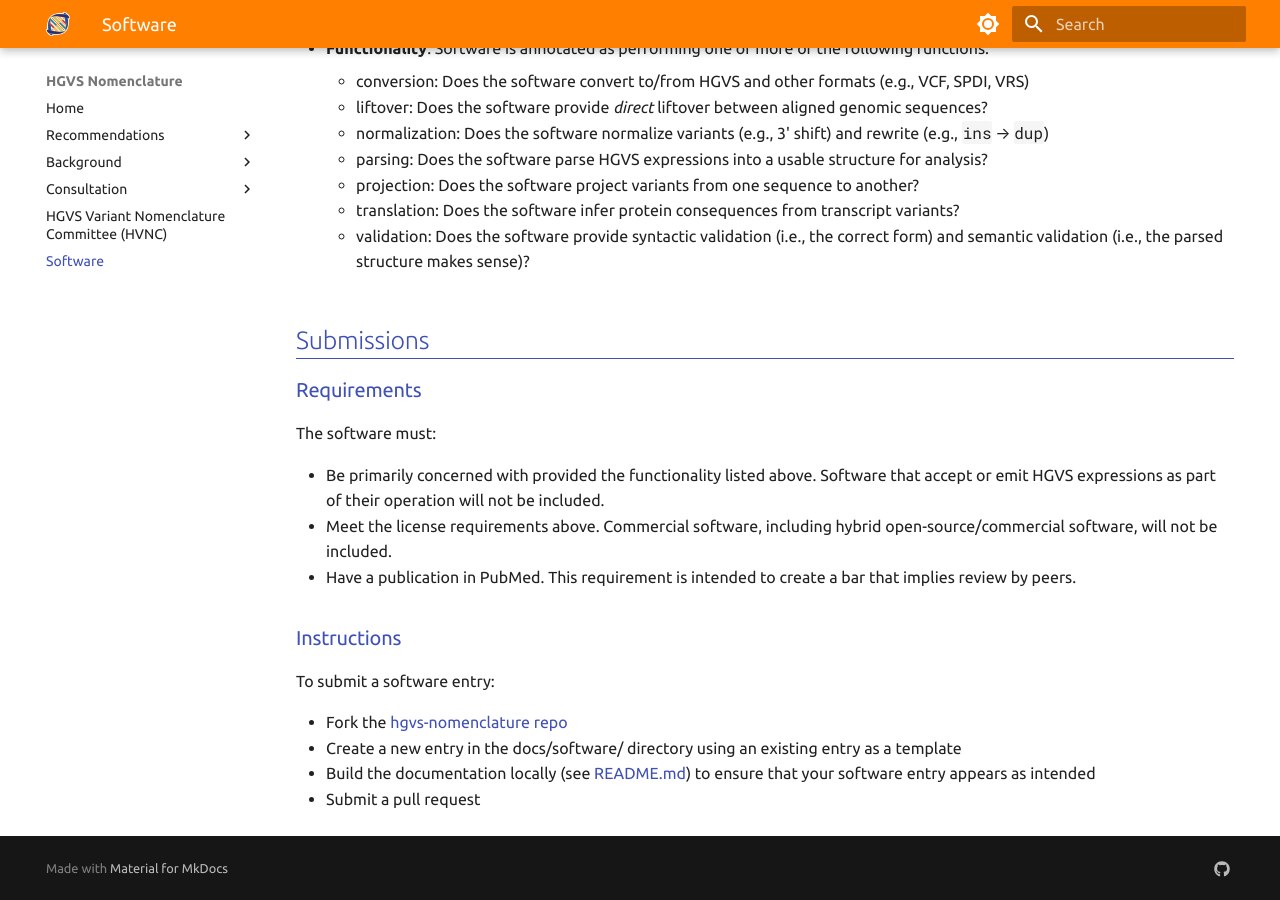
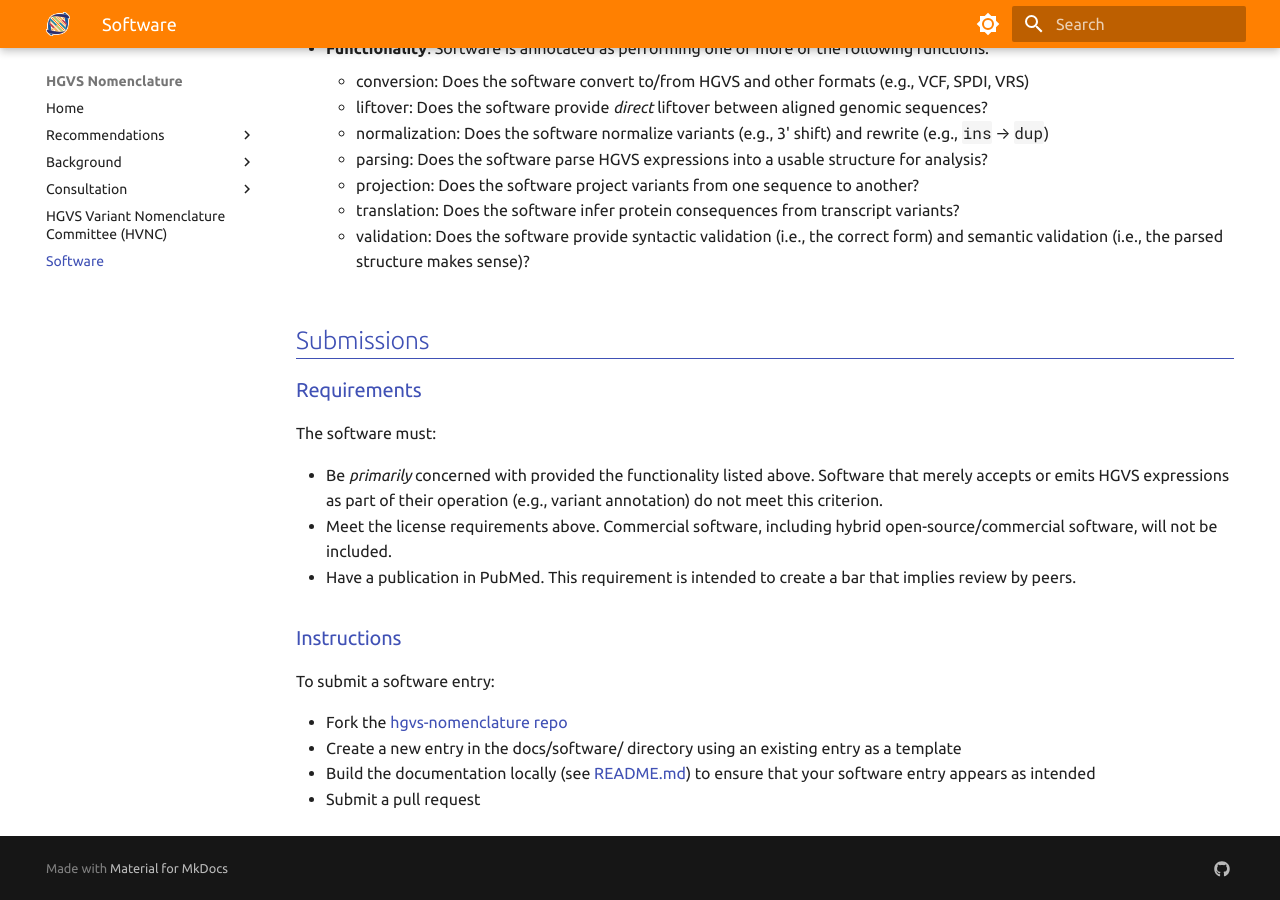
Before and after one commit to HGVSnomenclature/hgvs-nomenclature, an MkDocs documentation site: the page built from docs/software.md, in a window 1280 px wide and 900 px high, scrolled down 587 px. Built offline with MkDocs 1.6.1 and Material for MkDocs 9.7.7, drawn with Linux system fonts in a browser that asks for light colours.

```diff
--- a/docs/software.md
+++ b/docs/software.md
@@ -41,9 +41,9 @@ bin/make-software-table docs/software/*.yml
 
 The software must:
 
-- Be primarily concerned with provided the functionality listed above. Software
-  that accept or emit HGVS expressions as part of their operation will not be
-  included.
+- Be *primarily* concerned with provided the functionality listed above.
+  Software that merely accepts or emits HGVS expressions as part of their
+  operation (e.g., variant annotation) do not meet this criterion.
 - Meet the license requirements above. Commercial software, including hybrid
   open-source/commercial software, will not be included.
 - Have a publication in PubMed. This requirement is intended to create a bar
```
